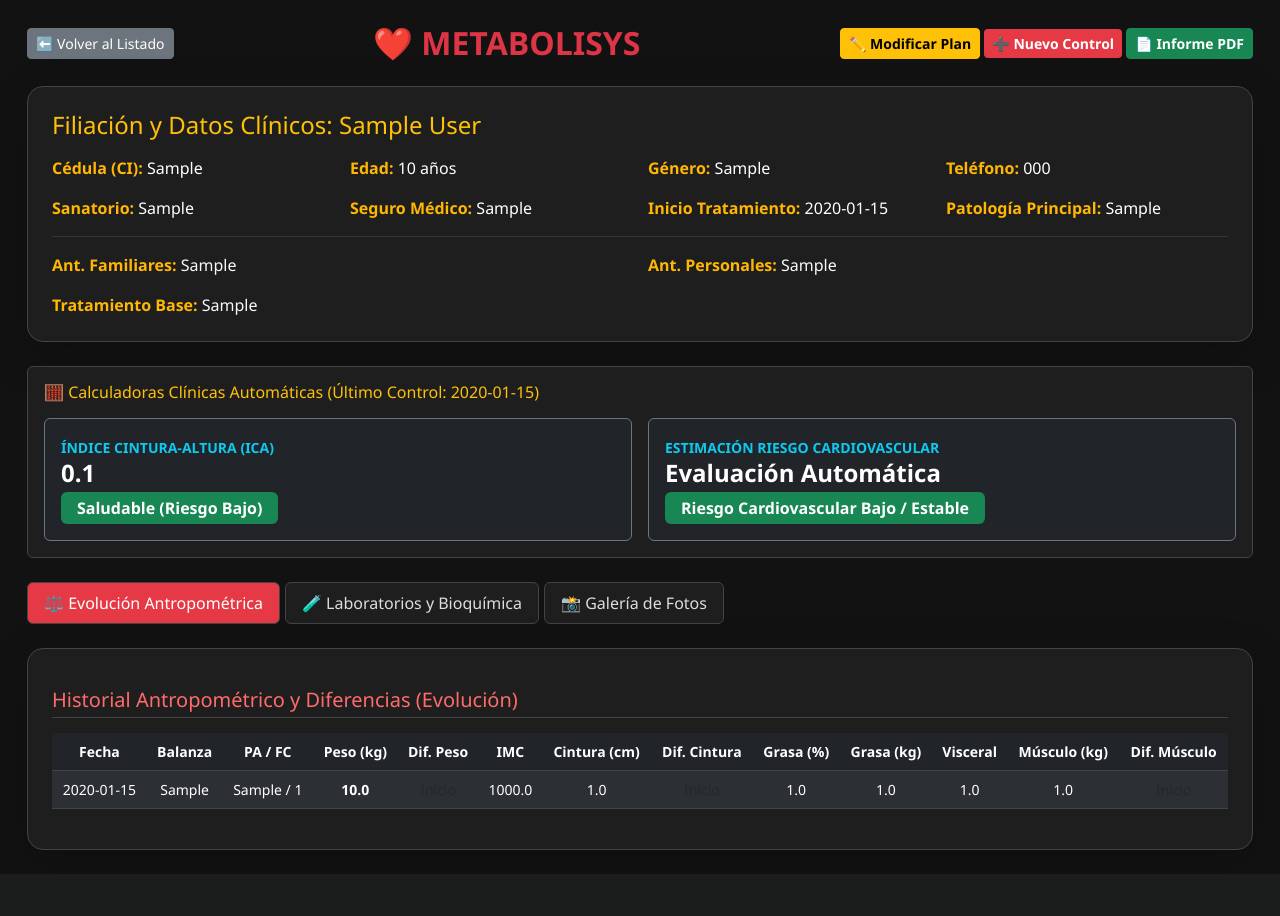
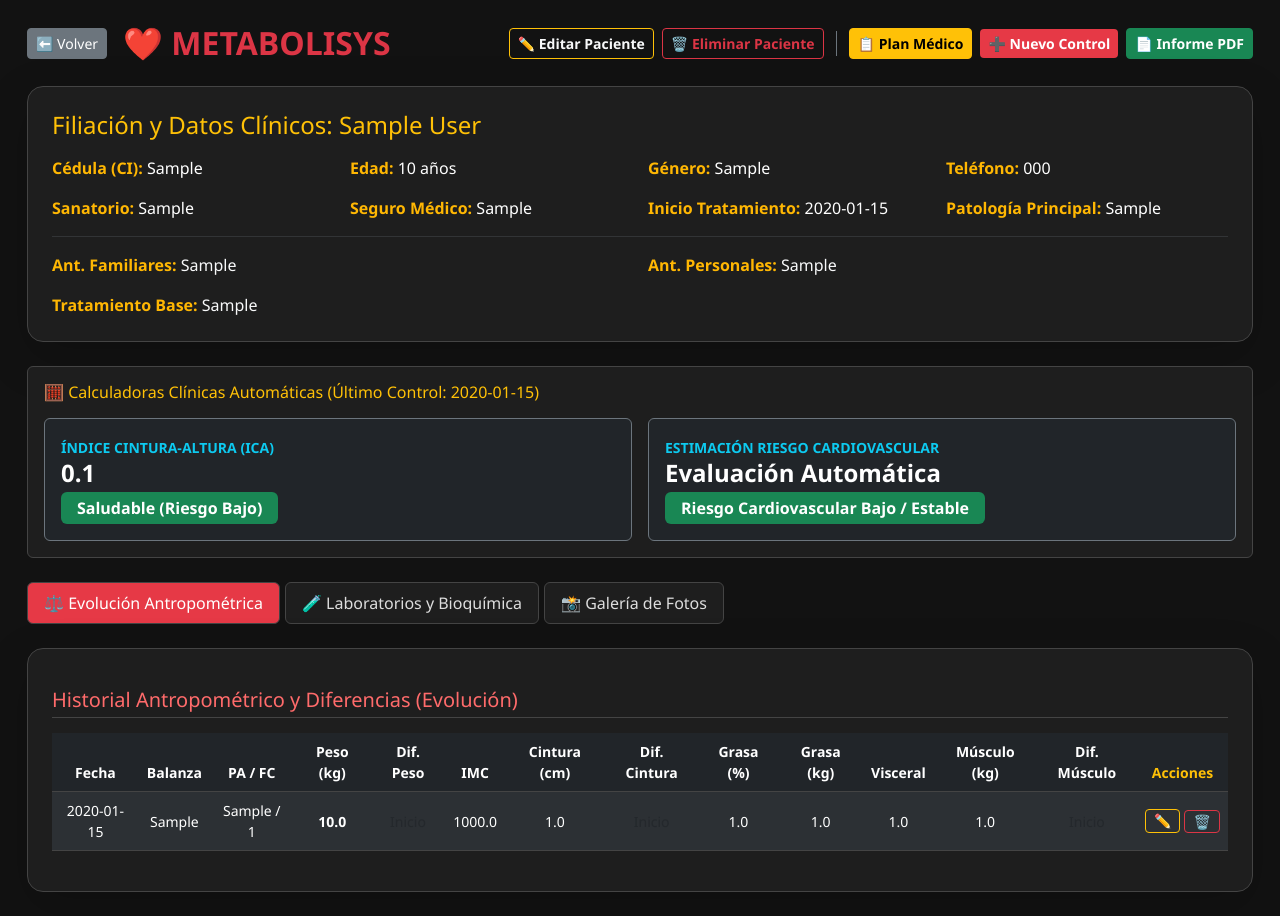
Before and after one commit to patriciafranco-web/Metabolysis1.0-Prueba, a Flask app: page /patient/1 in a window 1280 px wide. Before the commit the page ends 857 px from the top, so only its background shows below. Run offline with Flask 3, Linux system fonts and the light colour scheme; the visitor is signed in with stand-in values (Sample User, id 1); tables that the repository leaves empty hold one stand-in row (values such as "Sample post"); grey boxes marked "Sample" are stand-in pictures.

Commit message:
Update patient_detail.html

```diff
--- a/templates/patient_detail.html
+++ b/templates/patient_detail.html
@@ -22,11 +22,20 @@
 <body class="py-4">
 <div class="container" style="max-width: 1250px;">
     <!-- CABECERA Y BOTONES -->
-    <div class="d-flex justify-content-between align-items-center mb-4">
-        <a href="{{ url_for('index') }}" class="btn btn-secondary btn-sm">⬅️ Volver al Listado</a>
-        <h2 class="text-danger fw-bold m-0">❤️ METABOLISYS</h2>
-        <div>
-            <a href="{{ url_for('edit_treatment', patient_id=patient.id) }}" class="btn btn-warning btn-sm fw-bold">✏️ Modificar Plan</a>
+    <div class="d-flex justify-content-between align-items-center mb-4 flex-wrap gap-3">
+        <div class="d-flex align-items-center gap-3">
+            <a href="{{ url_for('index') }}" class="btn btn-secondary btn-sm">⬅️ Volver</a>
+            <h2 class="text-danger fw-bold m-0">❤️ METABOLISYS</h2>
+        </div>
+        <div class="d-flex gap-2 flex-wrap align-items-center">
+            <!-- NUEVOS BOTONES DE PACIENTE -->
+            <a href="{{ url_for('edit_patient', id=patient.id) }}" class="btn btn-outline-warning btn-sm fw-bold text-light">✏️ Editar Paciente</a>
+            <form action="{{ url_for('delete_patient', id=patient.id) }}" method="POST" onsubmit="return confirm('ATENCIÓN: ¿Está seguro de eliminar TODO el perfil de este paciente? Se borrará todo su historial y fotos. Esta acción NO se puede deshacer.');" class="m-0">
+                <button type="submit" class="btn btn-outline-danger btn-sm fw-bold">🗑️ Eliminar Paciente</button>
+            </form>
+            <div class="border-start border-secondary mx-1" style="height: 25px;"></div>
+            <!-- TUS BOTONES ANTERIORES -->
+            <a href="{{ url_for('edit_treatment', patient_id=patient.id) }}" class="btn btn-warning btn-sm fw-bold">📋 Plan Médico</a>
             <a href="{{ url_for('new_record', patient_id=patient.id) }}" class="btn btn-primary btn-sm fw-bold">➕ Nuevo Control</a>
             <a href="{{ url_for('generate_pdf', patient_id=patient.id) }}" class="btn btn-success btn-sm fw-bold">📄 Informe PDF</a>
         </div>
@@ -120,6 +129,7 @@
                                 <th>Visceral</th>
                                 <th>Músculo (kg)</th>
                                 <th>Dif. Músculo</th>
+                                <th class="text-warning">Acciones</th> <!-- NUEVA COLUMNA -->
                             </tr>
                         </thead>
                         <tbody>
@@ -177,6 +187,15 @@
                                     {% else %}
                                         <span class="text-muted">Inicio</span>
                                     {% endif %}
+                                </td>
+                                <!-- NUEVA CELDA CON BOTONES DE EDITAR/ELIMINAR -->
+                                <td>
+                                    <div class="d-flex gap-1 justify-content-center">
+                                        <a href="{{ url_for('edit_record', id=r.id) }}" class="btn btn-outline-warning btn-sm px-2 py-0" title="Editar Consulta">✏️</a>
+                                        <form action="{{ url_for('delete_record', id=r.id) }}" method="POST" onsubmit="return confirm('¿Segura de que quieres borrar este control médico?');" class="m-0 p-0">
+                                            <button type="submit" class="btn btn-outline-danger btn-sm px-2 py-0" title="Eliminar Consulta">🗑️</button>
+                                        </form>
+                                    </div>
                                 </td>
                             </tr>
                             {% endfor %}
```
